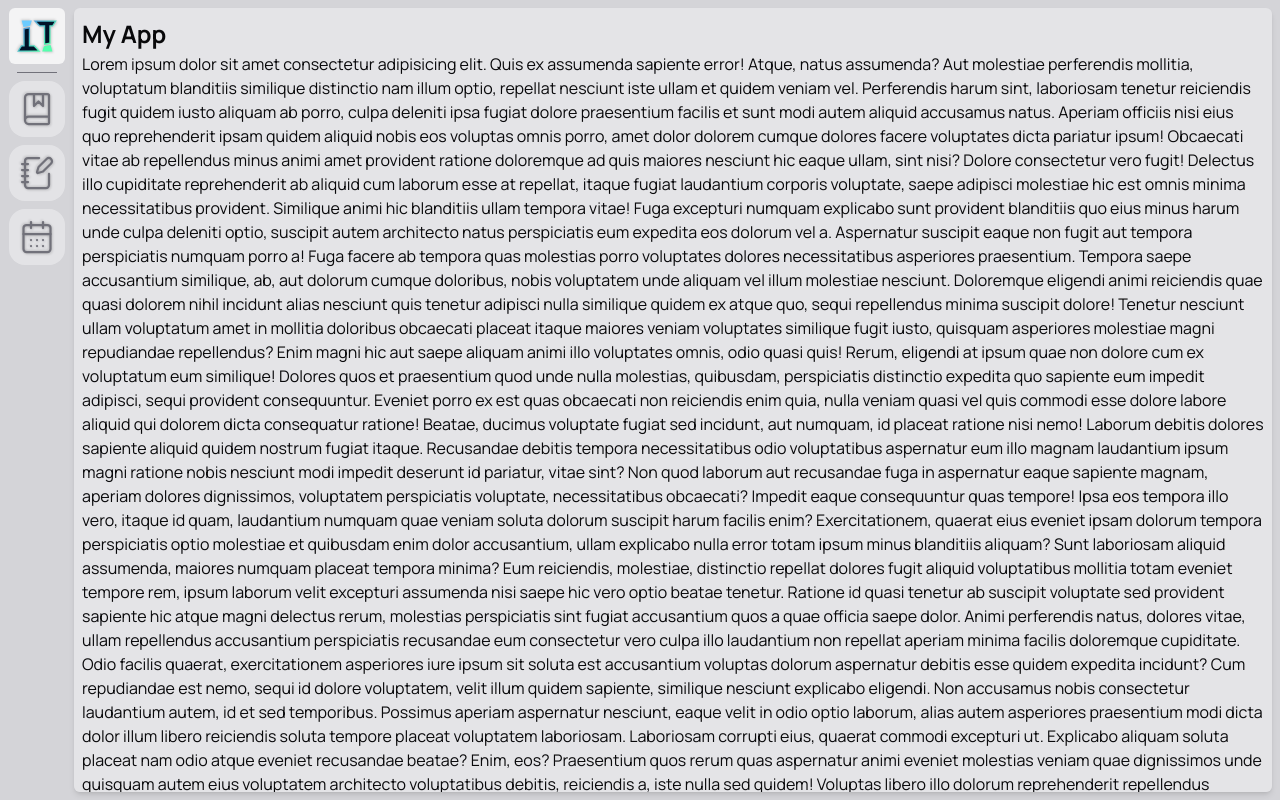
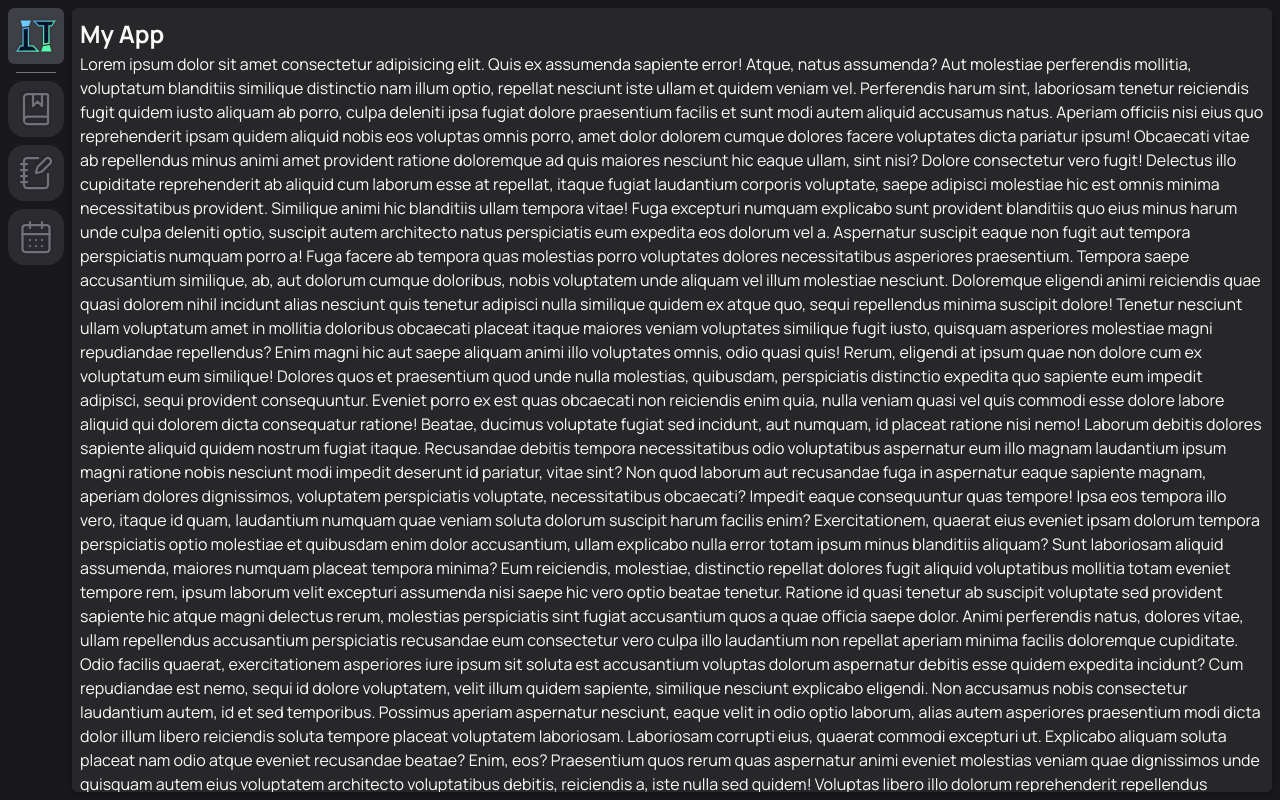
Before and after one commit to Endy3032/Scholendo, a Next.js app: page / in a window 1280 px wide. Built offline with nearby package versions, Linux system fonts and the light colour scheme.

Commit message:
removed light mode

```diff
--- a/src/app/(app)/layout.tsx
+++ b/src/app/(app)/layout.tsx
@@ -11,14 +11,14 @@ export default function Layout({ children }: { children: React.ReactNode }) {
 			<body className={cn(
 				font.className,
 				"flex max-h-dvh min-h-dvh flex-col sm:flex-row sm:gap-2 sm:px-2 sm:py-0",
-				"bg-light text-black transition sm:bg-bgLight dark:bg-bgDark dark:text-white",
+				"bg-bgDark text-white transition",
 			)}>
 				<Sidebar />
 				<main className={cn(
 					"flex-1 transition sm:flex sm:max-h-dvh sm:flex-col sm:overflow-y-auto sm:rounded-md",
 					"p-3 sm:m-0 sm:my-2 sm:p-2",
-					"bg-light sm:bg-fgLight dark:bg-bgDark sm:dark:bg-fgDark",
-					"shadow-neutral/50 outline-none ring-neutral sm:shadow-md sm:focus:ring-1 dark:shadow-fgDark/75",
+					"bg-bgDark sm:bg-fgDark",
+					"shadow-fgDark/75 outline-none ring-neutral sm:shadow-md sm:focus:ring-1",
 				)}>
 					{children}
 				</main>
--- a/src/components/common/scrollFader.module.css
+++ b/src/components/common/scrollFader.module.css
@@ -3,7 +3,6 @@
 		--height: 2rem;
 		--animation-start: 0rem;
 		--animation-end: 1rem;
-		--gradient-light: transparent, theme(colors.fgLight / .75), theme(colors.fgLight);
 		--gradient-dark: transparent, theme(colors.fgDark / .75), theme(colors.fgDark);
 		scroll-timeline: --scroll-timeline y;
 
@@ -19,19 +18,14 @@
 			&::before {
 				top: 0px;
 				animation-range: var(--animation-start) var(--animation-end);
-				background: linear-gradient(to top, var(--gradient-light))
+				background: linear-gradient(to top, var(--gradient-dark))
 			}
 
 			&::after {
 				bottom: 0px;
 				animation-direction: reverse;
 				animation-range: calc(100% - var(--animation-end)) calc(100% - var(--animation-start));
-				background: linear-gradient(to bottom, var(--gradient-light));
-			}
-
-			@media (prefers-color-scheme: dark) {
-				&::before { background: linear-gradient(to top, var(--gradient-dark)) }
-				&::after { background: linear-gradient(to bottom, var(--gradient-dark)) }
+				background: linear-gradient(to bottom, var(--gradient-dark));
 			}
 		}
 	}
@@ -41,7 +35,6 @@
 	--height: 2rem;
 	--animation-start: 0.5rem;
 	--animation-end: 3rem;
-	--gradient-light: transparent, theme(colors.bgLight / .75), theme(colors.bgLight);
 	--gradient-dark: transparent, theme(colors.bgDark / .75), theme(colors.bgDark);
 }
 
--- a/src/components/common/sidebar.tsx
+++ b/src/components/common/sidebar.tsx
@@ -26,13 +26,13 @@ const Tab = ({ Icon, href, text }: TabProps) => {
 					<Link href={href} title={text} className={cn(
 						"group flex h-full flex-col items-center gap-1 rounded-md p-2 shadow-sidebar-dark/20 transition-all",
 						"outline-none focus-visible:ring-1 focus-visible:ring-neutral",
-						"hover:bg-sidebar-light/70 hover:text-dark dark:hover:bg-sidebar-dark/80 dark:hover:text-light",
-						"focus:bg-sidebar-light/70 focus:text-dark dark:focus:bg-sidebar-dark/80 dark:focus:text-light",
-						"active:bg-sidebar-light active:text-dark dark:active:bg-sidebar-dark dark:active:text-light",
+						"hover:bg-sidebar-dark/80 hover:text-light",
+						"focus:bg-sidebar-dark/80 focus:text-light",
+						"active:bg-sidebar-dark active:text-light",
 						"hover:rounded-md focus:rounded-md active:rounded-md",
 						active
-							? "bg-sidebar-light dark:bg-sidebar-dark"
-							: "text-neutral sm:rounded-2xl sm:bg-sidebar-light/50 sm:dark:bg-sidebar-dark/50",
+							? "bg-sidebar-dark"
+							: "text-neutral sm:rounded-2xl sm:bg-sidebar-dark/50",
 					)}>
 						<Icon
 							className="aspect-square h-6 w-auto py-0.5 shadow-black/20 drop-shadow-sidebarIcon sm:h-10"
@@ -44,9 +44,7 @@ const Tab = ({ Icon, href, text }: TabProps) => {
 					</Link>
 				</div>
 			</HoverCardTrigger>
-			<HoverCardContent side="right" sideOffset={16}
-				className="pointer-events-none hidden border border-sidebar-dark/20 sm:block dark:border-sidebar-light/20"
-			>
+			<HoverCardContent side="right" sideOffset={16} className="pointer-events-none hidden border border-sidebar-light/20 sm:block">
 				{text}
 			</HoverCardContent>
 		</HoverCard>
@@ -57,9 +55,9 @@ export const Sidebar = () => (
 	<nav className={cn(
 		"sticky bottom-0 left-0 z-30 order-last max-h-dvh w-full rounded-t-lg p-1 sm:order-first sm:w-auto sm:p-0",
 		"backdrop-blur-md backdrop-saturate-200 sm:backdrop-filter-none",
-		"bg-fgLight/75 transition-colors sm:bg-transparent dark:bg-fgDark/75 sm:dark:bg-transparent",
+		"bg-fgDark/75 transition-colors sm:bg-transparent",
 	)}>
-		<div className={cn("h-full sm:overflow-y-auto sm:p-px sm:py-2", styles.scrollFader, styles.sidebar)}>
+		<div className={cn("h-full sm:-mx-px sm:overflow-y-auto sm:p-px sm:py-2", styles.scrollFader, styles.sidebar)}>
 			<div className="flex flex-row gap-1 sm:flex-col sm:gap-2">
 				<Tab text="Dashboard" Icon={Logo} href="/" />
 				<hr className="mx-2 hidden border-neutral sm:block" />
```
